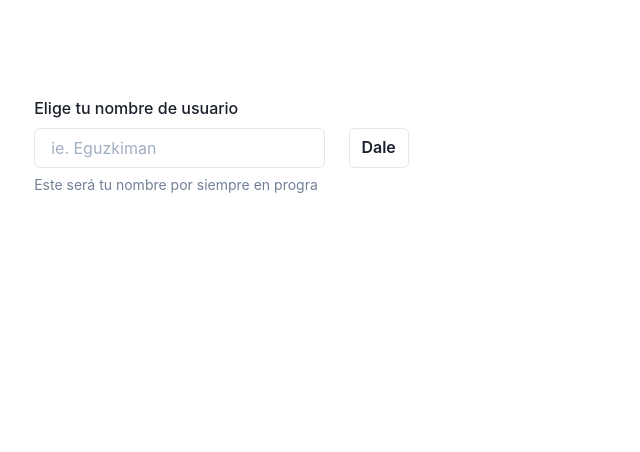
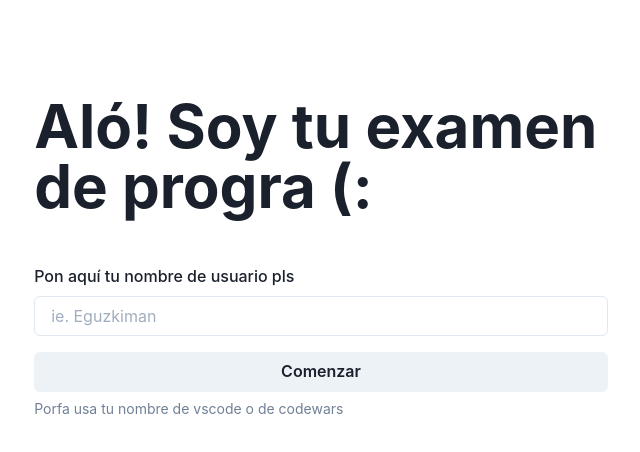
Before and after one commit to Eguzkiman/pyxam-client, a React (Create React App) app: page /login in a window 1280 px wide. Shown: the top 452 px of the page, without its empty margins (319-959 px from the left). Built offline with nearby package versions, Linux system fonts and the light colour scheme.

Commit message:
login page now looks okay

```diff
--- a/src/App.tsx
+++ b/src/App.tsx
@@ -1,10 +1,10 @@
-import React, { useState, useEffect } from 'react';
+import React, { useState, useEffect, useMemo } from 'react';
 import {
 	BrowserRouter as Router,
 	Switch,
 	Route,
 	Link,
-	Redirect
+	Redirect,
 } from 'react-router-dom'
 
 import { ChakraProvider } from "@chakra-ui/react"
@@ -19,17 +19,16 @@ import { User } from 'types/BaseTypes';
 import styles from './App.module.scss'
 
 function App() {
+	let userFromSession = useMemo(() => {
+		let userStr = localStorage.getItem('user');
 
-	let [user, setUser] = useState<User | null>(null)
-
-	useEffect(() => {
-		let userStr = localStorage.getItem('user');
-		if (!userStr) return;
+		if (!userStr) return null;
 
 		let user = JSON.parse(userStr) as User;
+		return user;
+	}, [])
 
-		setUser(user)
-	}, [])
+	let [user, setUser] = useState<User | null>(userFromSession)
 
 	function onLogin(user: User) {
 		setUser(user)
@@ -62,8 +61,10 @@ function App() {
 								</Route>
 							</React.Fragment>
 						)}
+						<Route>
+							<Redirect to='/login' />
+						</Route>
 					</Switch>
-					{/* <Redirect to='/login' /> */}
 				</Router>
 			</div>
 		</ChakraProvider>
--- a/src/components/LoginPage/LoginPage.component.tsx
+++ b/src/components/LoginPage/LoginPage.component.tsx
@@ -1,22 +1,21 @@
-import React, { useState } from 'react';
+import React, { useState, useEffect } from 'react';
 
 import { useMutation } from 'react-query';
 import { User } from 'types/BaseTypes'
 
 import api from 'api';
 
-import {
-    useHistory
-} from 'react-router-dom'
+import { useHistory } from 'react-router-dom'
 
 import {
     Input,
     Button,
-    ButtonGroup,
+    Stack,
     Container,
     FormControl,
     FormLabel,
-    FormHelperText
+    FormHelperText,
+    Heading
 } from "@chakra-ui/react"
 
 import { Props } from './LoginPage.types';
@@ -25,6 +24,16 @@ import styles from './_LoginPage.module.scss';
 export function LoginPage(props: Props) {
     let history = useHistory()
     let [userName, setUserName] = useState<string>('')
+
+    useEffect(() => {
+        let userStr = localStorage.getItem('user');
+
+        if (userStr) {
+            history.push('/test');
+            return;
+        };
+    }, [history])
+
     let [onSubmit, submitAction] = useMutation((): Promise<void> => {
         return api.post('users', {
             name: userName
@@ -43,9 +52,14 @@ export function LoginPage(props: Props) {
             <br />
             <br />
             <Container>
-                <FormControl id="email">
-                    <FormLabel>Elige tu nombre de usuario</FormLabel>
-                    <ButtonGroup variant="outline" spacing="6">
+                <Heading as="h1" size="3xl">
+                    Aló! Soy tu examen de progra (:
+                </Heading>
+                <br />
+                <br />
+                <FormControl id="username">
+                    <FormLabel>Pon aquí tu nombre de usuario pls</FormLabel>
+                    <Stack spacing={4}>
                         <Input
                             value={userName}
                             onChange={ev => setUserName(ev.currentTarget.value)}
@@ -54,12 +68,14 @@ export function LoginPage(props: Props) {
                         <Button
                             onClick={() => onSubmit()}
                             isLoading={submitAction.isLoading}
-                            loadingText='Dándole'
+                            loadingText='Comenzando'
                         >
-                            Dale
+                            Comenzar
                         </Button>
-                    </ButtonGroup>
-                    <FormHelperText>Este será tu nombre por siempre en progra</FormHelperText>
+                    </Stack>
+                    <FormHelperText>
+                        Porfa usa tu nombre de vscode o de codewars
+                    </FormHelperText>
                 </FormControl>
             </Container>
         </div>
```
